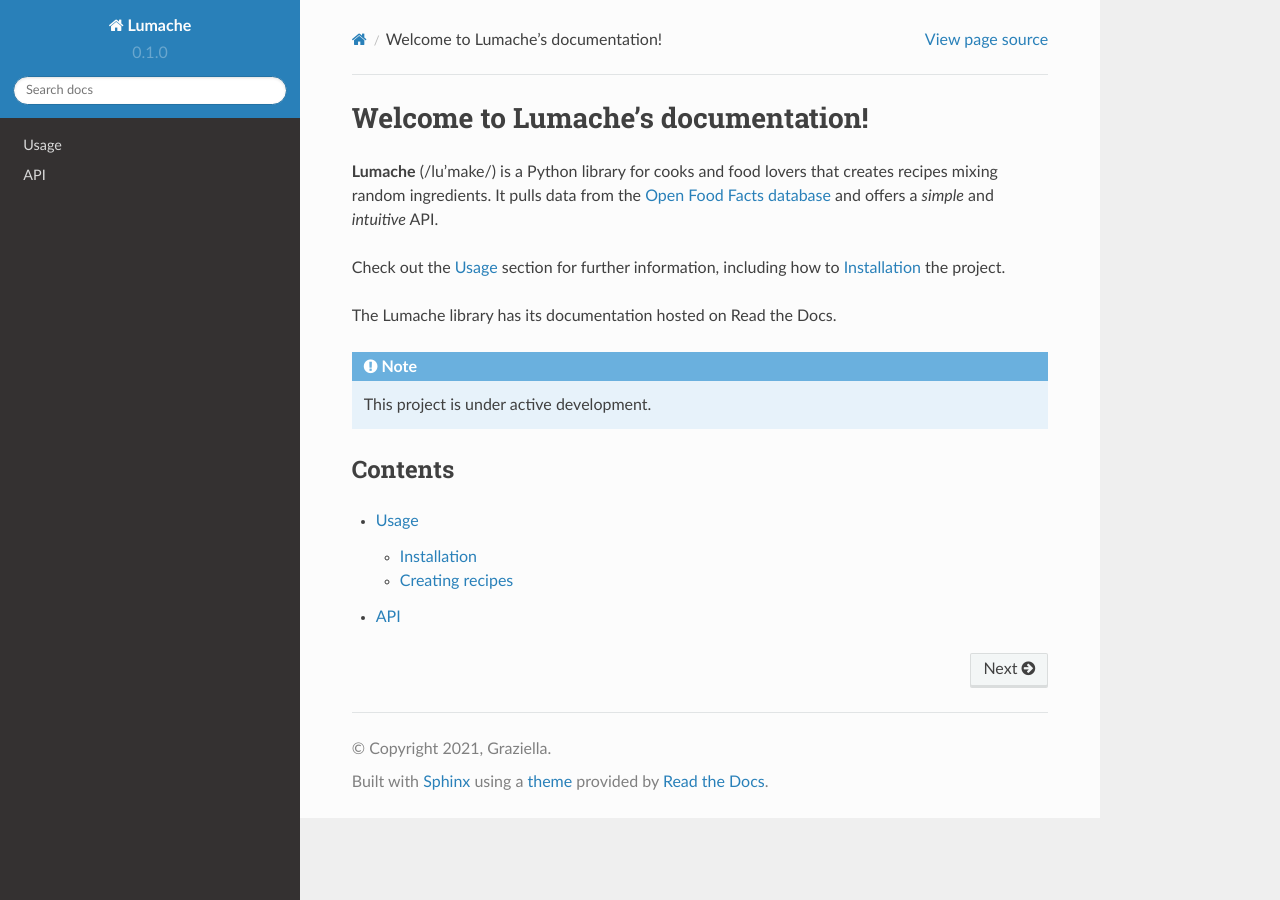
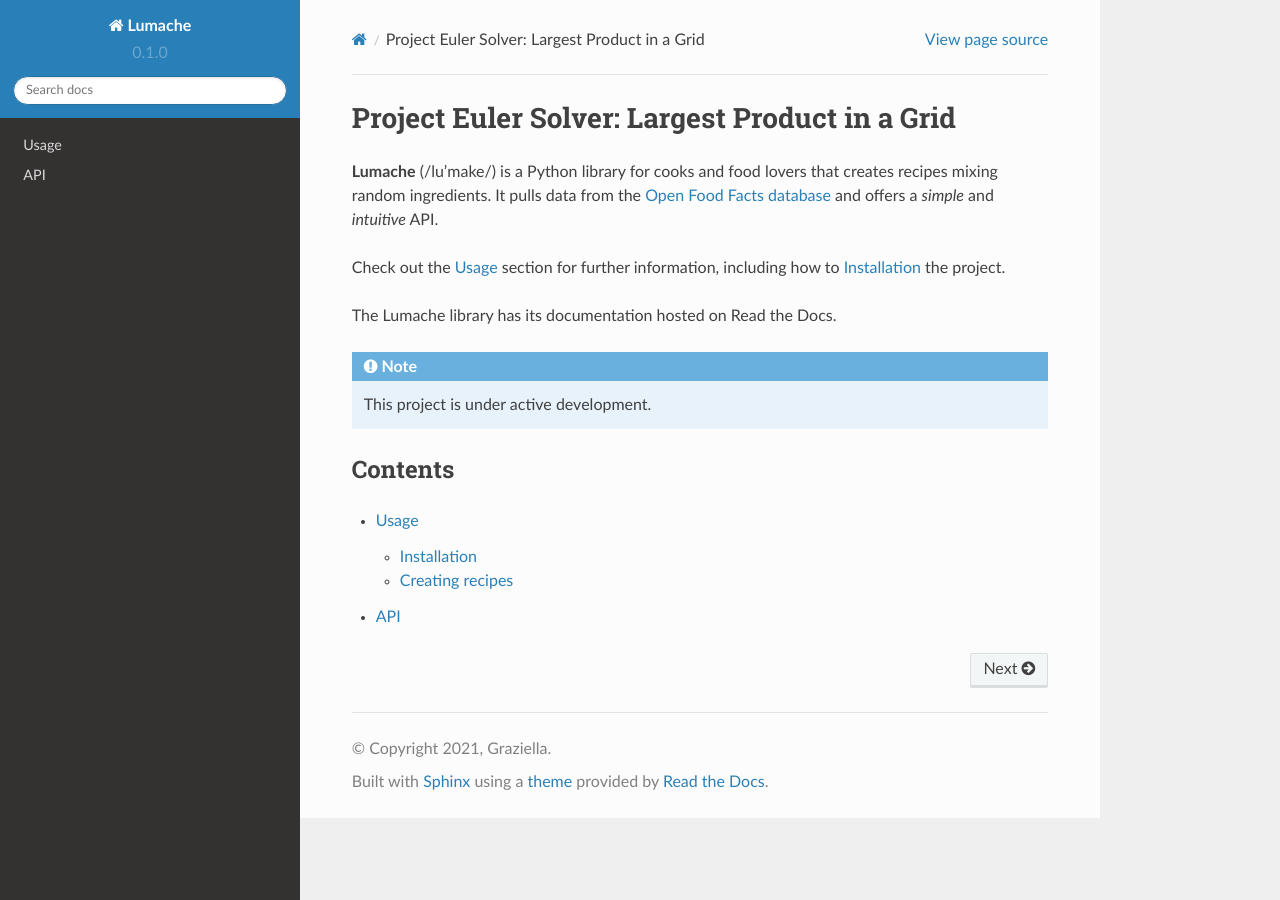
Before and after one commit to XtinaJohnson/largest_prod_grid_docs, a Sphinx documentation site: the page built from docs/source/index.rst, in a window 1280 px wide. Built offline with Sphinx 7.4.7 and the Read the Docs theme 2.0.0, drawn with Linux system fonts in a browser that asks for light colours.

Commit message:
Just changing headline for now

```diff
--- a/docs/source/index.rst
+++ b/docs/source/index.rst
@@ -1,4 +1,4 @@
-Welcome to Lumache's documentation!
+Project Euler Solver: Largest Product in a Grid
 ===================================
 
 **Lumache** (/lu'make/) is a Python library for cooks and food lovers
```
